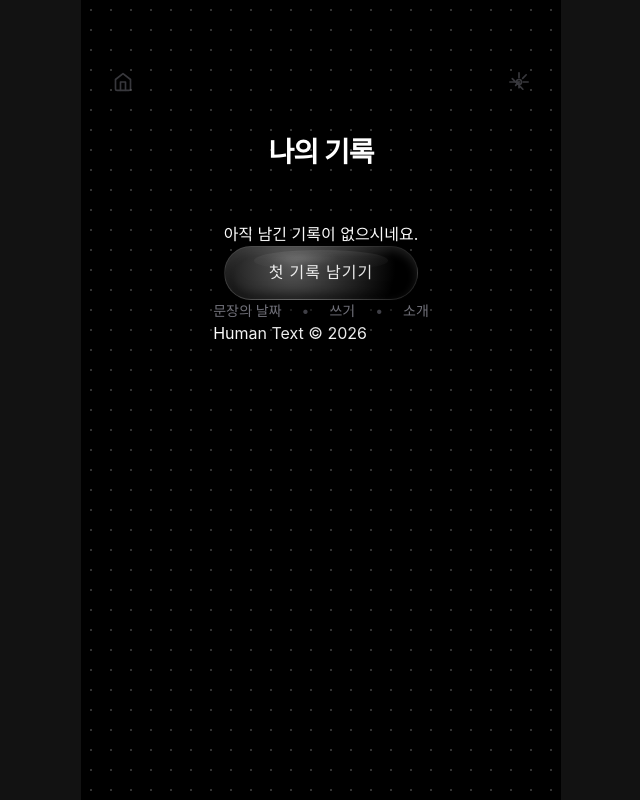
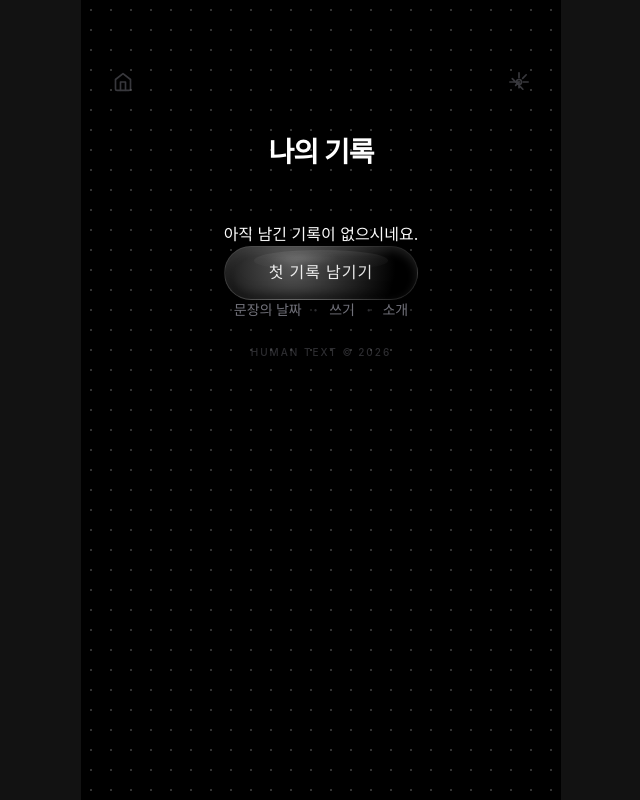
Before and after one commit to hsunp77-hub/human-text, a Next.js app: page /archive in a window 1280 px wide. Shown: the whole page, without its empty margins (319-959 px from the left). Built offline with nearby package versions, Linux system fonts and the light colour scheme.

Commit message:
fix(archive): replace tailwind classes with vanilla css for pagination and footer alignment

```diff
--- a/src/app/archive/page.tsx
+++ b/src/app/archive/page.tsx
@@ -121,7 +121,7 @@ export default function ArchivePage() {
 
                     {/* Pagination Controls */}
                     {totalPages > 1 && (
-                        <div className="flex justify-center items-center gap-4 mt-8 mb-4">
+                        <div className="pagination-container">
                             {Array.from({ length: totalPages }, (_, i) => i + 1).map((pageNum) => (
                                 <button
                                     key={pageNum}
@@ -135,15 +135,15 @@ export default function ArchivePage() {
                     )}
                 </main>
 
-                <footer className="py-12 flex flex-col items-center gap-6">
-                    <div className="footer-nav font-serif">
-                        <Link href="/sentences" className="cursor-pointer hover:text-white transition-opacity duration-300 opacity-60 hover:opacity-100">문장의 날짜</Link>
-                        <span className="nav-dot opacity-40">•</span>
-                        <Link href="/write" className="cursor-pointer hover:text-white transition-opacity duration-300 opacity-60 hover:opacity-100">쓰기</Link>
-                        <span className="nav-dot opacity-40">•</span>
-                        <Link href="/about" className="cursor-pointer hover:text-white transition-opacity duration-300 opacity-60 hover:opacity-100">소개</Link>
+                <footer className="py-12 flex flex-col items-center">
+                    <div className="footer-nav">
+                        <Link href="/sentences">문장의 날짜</Link>
+                        <span className="nav-dot">•</span>
+                        <Link href="/write">쓰기</Link>
+                        <span className="nav-dot">•</span>
+                        <Link href="/about">소개</Link>
                     </div>
-                    <p className="text-[10px] tracking-[0.2em] uppercase text-[#71717A] opacity-40 font-medium">
+                    <p className="footer-copyright">
                         Human Text © 2026
                     </p>
                 </footer>
--- a/src/app/globals.css
+++ b/src/app/globals.css
@@ -676,6 +676,52 @@ a:hover {
   justify-content: flex-end;
 }
 
+/* Pagination Container - Replaces flex justify-center */
+.pagination-container {
+  display: flex;
+  justify-content: center;
+  align-items: center;
+  gap: 16px;
+  margin-top: 32px;
+  margin-bottom: 16px;
+}
+
+/* Footer Navigation - Replaces flex col items-center */
+.footer-nav {
+  display: flex;
+  justify-content: center;
+  align-items: center;
+  gap: 12px;
+  font-family: var(--font-serif);
+}
+
+.footer-nav a {
+  color: #71717A;
+  text-decoration: none;
+  transition: color 0.3s ease;
+}
+
+.footer-nav a:hover {
+  color: white;
+}
+
+.footer-nav .nav-dot {
+  color: #71717A;
+  opacity: 0.4;
+  font-size: 10px;
+}
+
+.footer-copyright {
+  font-size: 10px;
+  letter-spacing: 0.2em;
+  text-transform: uppercase;
+  color: #71717A;
+  opacity: 0.4;
+  font-weight: 500;
+  margin-top: 24px;
+  text-align: center;
+}
+
 .center-flex-col {
   display: flex;
   flex-direction: column;
```
